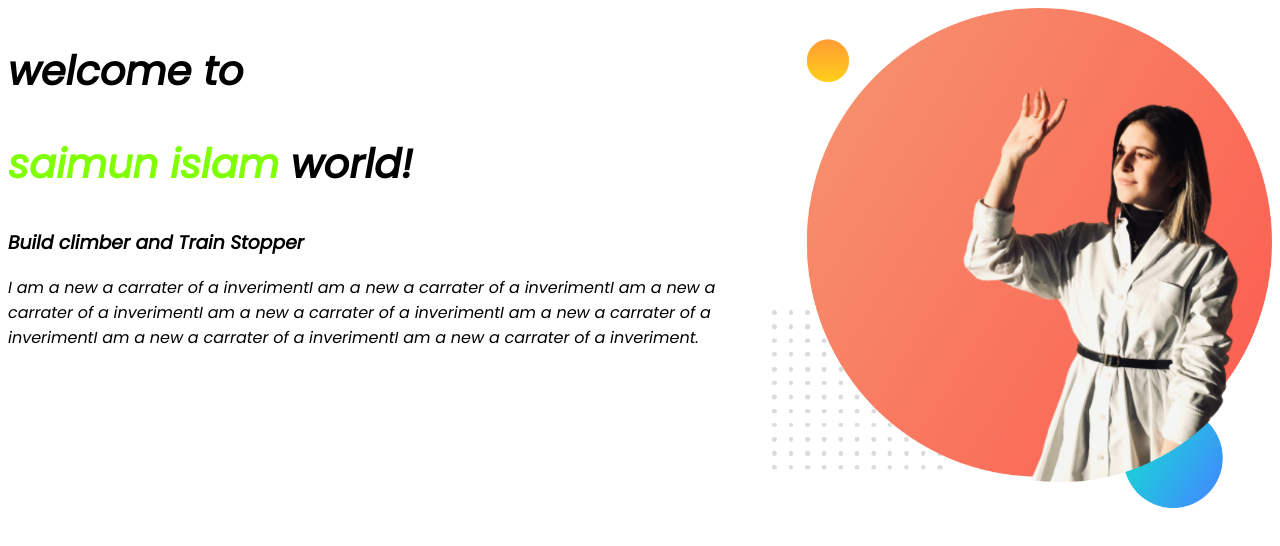
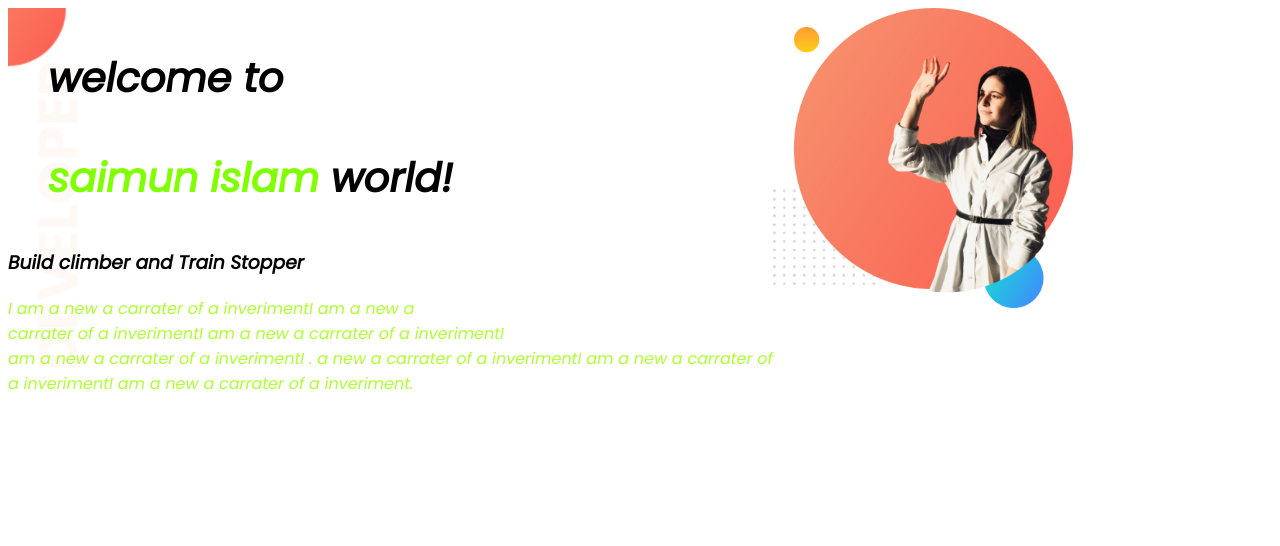
Before and after one commit to sakibhossen202/Developer-portfolio1, a plain HTML site: page index.html in a window 1280 px wide. Drawn offline with Linux system fonts and the light colour scheme.

Commit message:
top-banner added

```diff
--- a/index.html
+++ b/index.html
@@ -13,19 +13,19 @@
 </head>
 
 <body>
-    <section>
+    <section class="top-banner">
         <div class="half-with">
             <h1>welcome to</h1>
             <h1><span class="orange-color"></class>saimun islam </span>world!</h1>
             <h3>Build climber and Train Stopper</h3>
-            <p>I am a new a carrater of a inverimentI am a new a carrater of a inverimentI am a new a carrater of a
-                inverimentI am a new a carrater of a inverimentI am a new a carrater of a inverimentI am a new a
-                carrater of
+            <p>I am a new a carrater of a inverimentI am a new a <br>carrater of a inverimentI am a new a carrater of a
+                inverimentI <br>am a new a carrater of a inverimentI . a new a carrater of a inverimentI am a new a
+                carrater of<br>
                 a inverimentI am a new a carrater of a inveriment.</p>
             <a href="https://github.com/ProgrammingHero1/hiiger me"></a>
         </div>
         <div class="half-with">
-            <img src="images/picture eadator.png" alt="" height="500px" width="500px">
+            <img src="images/picture eadator.png" alt="" height="300px" width="300px">
         </div>
     </section>
 </body>
--- a/style.css
+++ b/style.css
@@ -4,6 +4,7 @@ body {
 
 h1 {
     font-size: 40px;
+    margin: 40px;
 }
 
 .orange-color {
@@ -22,3 +23,11 @@ section {
     width: 100%;
     padding: 10%;
 }
+.top-banner {
+    background-image: url(images/top-banner.png);
+    background-repeat: no-repeat;
+}
+
+p {
+    color: greenyellow;
+}
```
